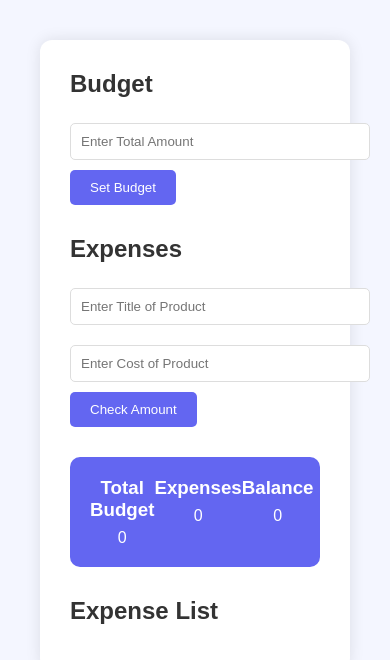
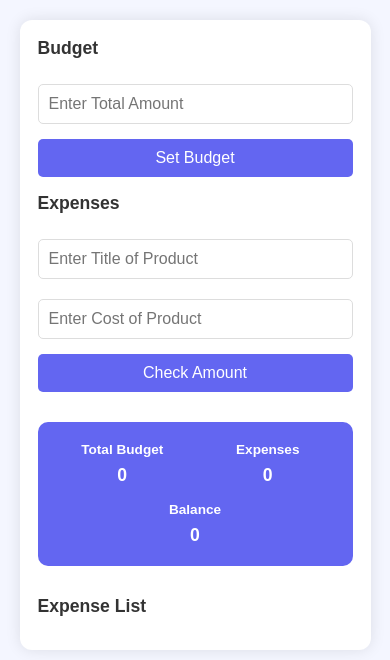
Before and after one commit to NajmuddinSaqib/assigment-budget, a plain HTML site: page index.html in a window 390 px wide. Drawn offline with Linux system fonts and the light colour scheme.

Commit message:
update website

```diff
--- a/index.html
+++ b/index.html
@@ -14,16 +14,22 @@
             font-family: Arial, sans-serif;
         }
 
+        html,
+        body {
+            overflow-x: hidden;
+        }
+
         body {
             background: #f4f6ff;
-            padding: 40px;
+            padding: clamp(16px, 5vw, 40px);
         }
 
         .container {
             max-width: 900px;
-            margin: auto;
+            width: 100%;
+            margin: 0 auto;
             background: #fff;
-            padding: 30px;
+            padding: clamp(18px, 4vw, 30px);
             border-radius: 12px;
             box-shadow: 0 0 15px rgba(0, 0, 0, 0.1);
         }
@@ -31,18 +37,19 @@
         .top {
             display: flex;
             justify-content: space-between;
-            gap: 30px;
+            gap: clamp(16px, 4vw, 30px);
             flex-wrap: wrap;
         }
 
         .box {
-            flex: 1;
-            min-width: 300px;
+            flex: 1 1 280px;
+            min-width: 0;
         }
 
         h2 {
             margin-bottom: 15px;
             color: #333;
+            font-size: clamp(1.1rem, 4vw, 1.4rem);
         }
 
         input {
@@ -51,6 +58,7 @@
             margin: 10px 0;
             border: 1px solid #ddd;
             border-radius: 5px;
+            font-size: 16px;
         }
 
         button {
@@ -60,6 +68,7 @@
             padding: 10px 20px;
             border-radius: 5px;
             cursor: pointer;
+            font-size: 1rem;
         }
 
         button:hover {
@@ -75,10 +84,24 @@
             display: flex;
             justify-content: space-around;
             text-align: center;
+            flex-wrap: wrap;
+            gap: 16px;
+        }
+
+        .summary>div {
+            flex: 1 1 100px;
+            min-width: 0;
         }
 
         .summary h3 {
             margin-bottom: 8px;
+            font-size: clamp(0.85rem, 2.5vw, 1rem);
+        }
+
+        .summary p {
+            font-size: clamp(1.1rem, 4vw, 1.4rem);
+            font-weight: bold;
+            word-break: break-word;
         }
 
         .expense-list {
@@ -89,15 +112,43 @@
             display: flex;
             justify-content: space-between;
             align-items: center;
+            flex-wrap: wrap;
+            gap: 10px;
             padding: 12px;
             border-left: 4px solid #6366f1;
             margin-top: 10px;
             background: #fafafa;
         }
 
+        .expense-item span {
+            word-break: break-word;
+            overflow-wrap: break-word;
+        }
+
+        .expense-item span:first-child {
+            flex: 1 1 140px;
+        }
+
+        .actions {
+            display: flex;
+            gap: 5px;
+            flex-shrink: 0;
+            margin-left: auto;
+        }
+
         .actions button {
-            margin-left: 5px;
             padding: 5px 10px;
+        }
+
+        @media (max-width: 480px) {
+            .box button {
+                width: 100%;
+                margin-top: 5px;
+            }
+
+            .summary {
+                text-align: center;
+            }
         }
     </style>
 </head>
```
